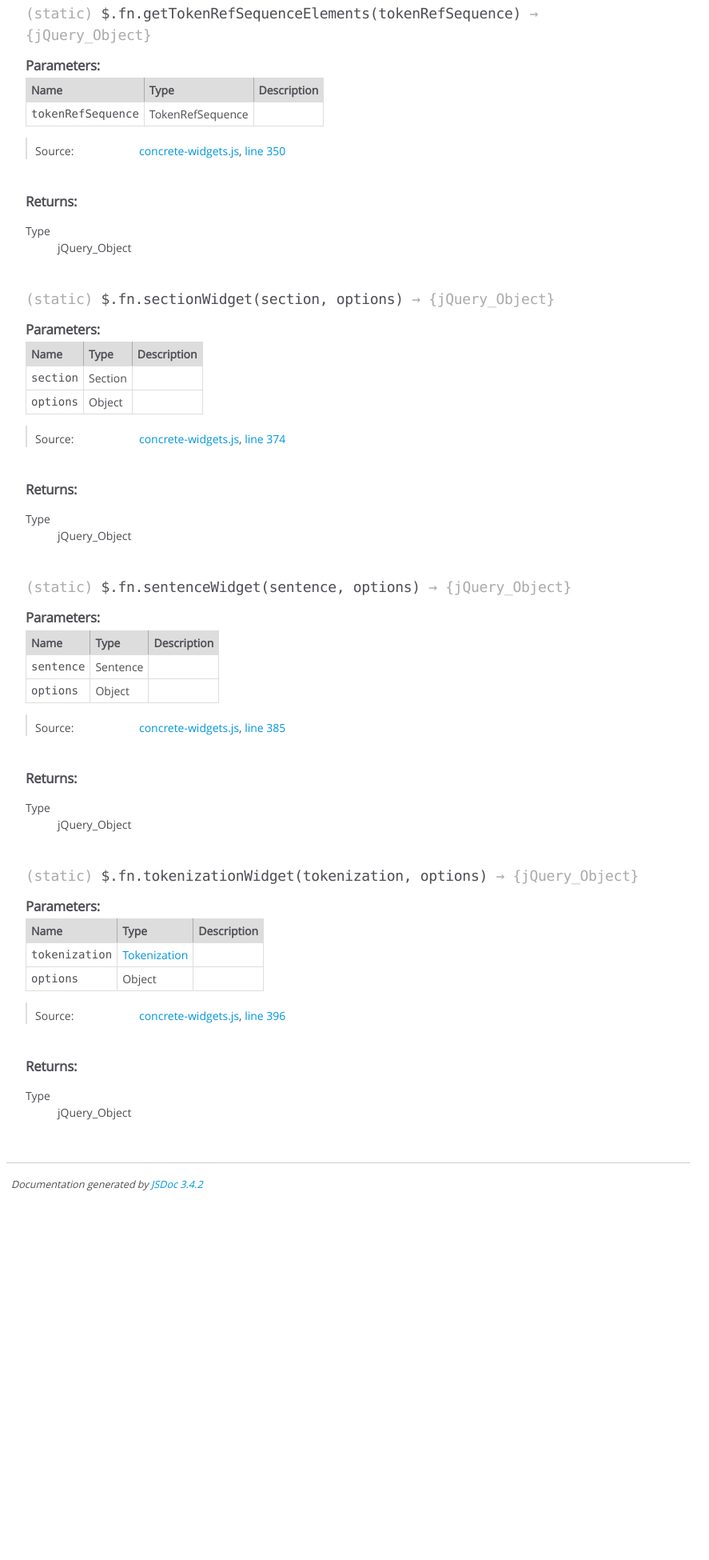
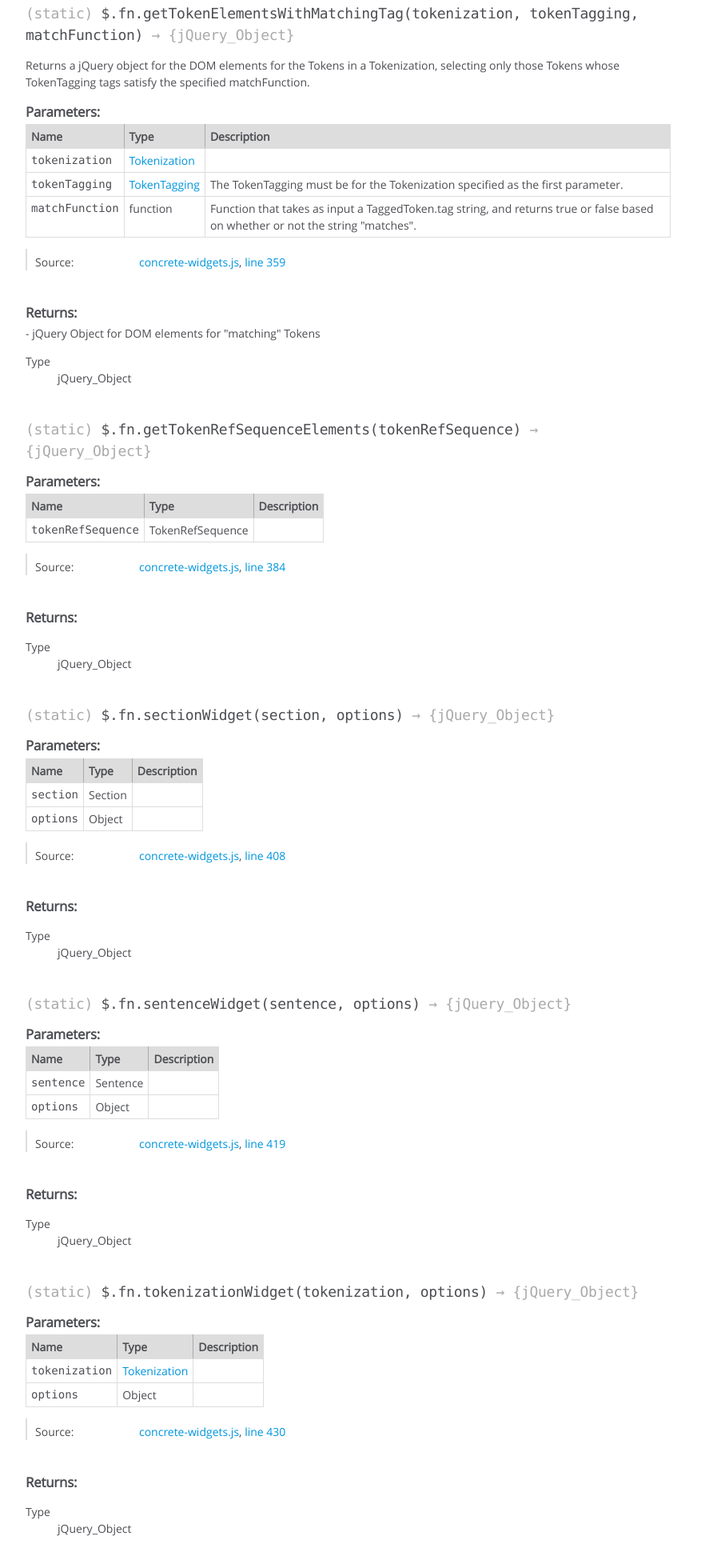
Before and after one commit to hltcoe/concrete-js, a website: page docs/jQuery.fn.html in a window 1280 px wide. Shown: the part 2550-4500 px from the top of the page at 80% size, without its empty margins (0-887 px from the left). Before the commit the page ends 4055 px from the top, so only its background shows below. Drawn offline with Linux system fonts and the light colour scheme.

Commit message:
Regenerated source and documentation

```diff
--- a/docs/jQuery.fn.html
+++ b/docs/jQuery.fn.html
@@ -1039,11 +1039,17 @@ documents the function and classes that are added to jQuery by this plug-in.</di
 
 
 
-    <h4 class="name" id=".$.fn.getTokenRefSequenceElements"><span class="type-signature">(static) </span>$.fn.getTokenRefSequenceElements<span class="signature">(tokenRefSequence)</span><span class="type-signature"> &rarr; {jQuery_Object}</span></h4>
-
-
-
-
+    <h4 class="name" id=".$.fn.getTokenElementsWithMatchingTag"><span class="type-signature">(static) </span>$.fn.getTokenElementsWithMatchingTag<span class="signature">(tokenization, tokenTagging, matchFunction)</span><span class="type-signature"> &rarr; {jQuery_Object}</span></h4>
+
+
+
+
+
+<div class="description">
+    Returns a jQuery object for the DOM elements for the Tokens in a Tokenization,
+selecting only those Tokens whose TokenTagging tags satisfy the specified
+matchFunction.
+</div>
 
 
 
@@ -1078,13 +1084,13 @@ documents the function and classes that are added to jQuery by this plug-in.</di
 
         <tr>
 
-                <td class="name"><code>tokenRefSequence</code></td>
+                <td class="name"><code>tokenization</code></td>
 
 
             <td class="type">
 
 
-<span class="param-type">TokenRefSequence</span>
+<span class="param-type"><a href="Tokenization.html">Tokenization</a></span>
 
 
 
@@ -1098,6 +1104,55 @@ documents the function and classes that are added to jQuery by this plug-in.</di
         </tr>
 
 
+
+        <tr>
+
+                <td class="name"><code>tokenTagging</code></td>
+
+
+            <td class="type">
+
+
+<span class="param-type"><a href="TokenTagging.html">TokenTagging</a></span>
+
+
+
+            </td>
+
+
+
+
+
+            <td class="description last">The TokenTagging must be for the Tokenization
+                                     specified as the first parameter.</td>
+        </tr>
+
+
+
+        <tr>
+
+                <td class="name"><code>matchFunction</code></td>
+
+
+            <td class="type">
+
+
+<span class="param-type">function</span>
+
+
+
+            </td>
+
+
+
+
+
+            <td class="description last">Function that takes as input a TaggedToken.tag string,
+                                  and returns true or false based on whether or not the
+                                  string "matches".</td>
+        </tr>
+
+
     </tbody>
 </table>
 
@@ -1135,7 +1190,7 @@ documents the function and classes that are added to jQuery by this plug-in.</di
 
     <dt class="tag-source">Source:</dt>
     <dd class="tag-source"><ul class="dummy"><li>
-        <a href="concrete-widgets.js.html">concrete-widgets.js</a>, <a href="concrete-widgets.js.html#line350">line 350</a>
+        <a href="concrete-widgets.js.html">concrete-widgets.js</a>, <a href="concrete-widgets.js.html#line359">line 359</a>
     </li></ul></dd>
 
 
@@ -1160,6 +1215,10 @@ documents the function and classes that are added to jQuery by this plug-in.</di
 
 <h5>Returns:</h5>
 
+
+<div class="param-desc">
+    - jQuery Object for DOM elements for "matching" Tokens
+</div>
 
 
 
@@ -1184,7 +1243,7 @@ documents the function and classes that are added to jQuery by this plug-in.</di
 
 
 
-    <h4 class="name" id=".$.fn.sectionWidget"><span class="type-signature">(static) </span>$.fn.sectionWidget<span class="signature">(section, options)</span><span class="type-signature"> &rarr; {jQuery_Object}</span></h4>
+    <h4 class="name" id=".$.fn.getTokenRefSequenceElements"><span class="type-signature">(static) </span>$.fn.getTokenRefSequenceElements<span class="signature">(tokenRefSequence)</span><span class="type-signature"> &rarr; {jQuery_Object}</span></h4>
 
 
 
@@ -1223,13 +1282,13 @@ documents the function and classes that are added to jQuery by this plug-in.</di
 
         <tr>
 
-                <td class="name"><code>section</code></td>
+                <td class="name"><code>tokenRefSequence</code></td>
 
 
             <td class="type">
 
 
-<span class="param-type">Section</span>
+<span class="param-type">TokenRefSequence</span>
 
 
 
@@ -1243,29 +1302,6 @@ documents the function and classes that are added to jQuery by this plug-in.</di
         </tr>
 
 
-
-        <tr>
-
-                <td class="name"><code>options</code></td>
-
-
-            <td class="type">
-
-
-<span class="param-type">Object</span>
-
-
-
-            </td>
-
-
-
-
-
-            <td class="description last"></td>
-        </tr>
-
-
     </tbody>
 </table>
 
@@ -1303,7 +1339,7 @@ documents the function and classes that are added to jQuery by this plug-in.</di
 
     <dt class="tag-source">Source:</dt>
     <dd class="tag-source"><ul class="dummy"><li>
-        <a href="concrete-widgets.js.html">concrete-widgets.js</a>, <a href="concrete-widgets.js.html#line374">line 374</a>
+        <a href="concrete-widgets.js.html">concrete-widgets.js</a>, <a href="concrete-widgets.js.html#line384">line 384</a>
     </li></ul></dd>
 
 
@@ -1352,7 +1388,7 @@ documents the function and classes that are added to jQuery by this plug-in.</di
 
 
 
-    <h4 class="name" id=".$.fn.sentenceWidget"><span class="type-signature">(static) </span>$.fn.sentenceWidget<span class="signature">(sentence, options)</span><span class="type-signature"> &rarr; {jQuery_Object}</span></h4>
+    <h4 class="name" id=".$.fn.sectionWidget"><span class="type-signature">(static) </span>$.fn.sectionWidget<span class="signature">(section, options)</span><span class="type-signature"> &rarr; {jQuery_Object}</span></h4>
 
 
 
@@ -1391,13 +1427,13 @@ documents the function and classes that are added to jQuery by this plug-in.</di
 
         <tr>
 
-                <td class="name"><code>sentence</code></td>
+                <td class="name"><code>section</code></td>
 
 
             <td class="type">
 
 
-<span class="param-type">Sentence</span>
+<span class="param-type">Section</span>
 
 
 
@@ -1471,7 +1507,7 @@ documents the function and classes that are added to jQuery by this plug-in.</di
 
     <dt class="tag-source">Source:</dt>
     <dd class="tag-source"><ul class="dummy"><li>
-        <a href="concrete-widgets.js.html">concrete-widgets.js</a>, <a href="concrete-widgets.js.html#line385">line 385</a>
+        <a href="concrete-widgets.js.html">concrete-widgets.js</a>, <a href="concrete-widgets.js.html#line408">line 408</a>
     </li></ul></dd>
 
 
@@ -1520,7 +1556,7 @@ documents the function and classes that are added to jQuery by this plug-in.</di
 
 
 
-    <h4 class="name" id=".$.fn.tokenizationWidget"><span class="type-signature">(static) </span>$.fn.tokenizationWidget<span class="signature">(tokenization, options)</span><span class="type-signature"> &rarr; {jQuery_Object}</span></h4>
+    <h4 class="name" id=".$.fn.sentenceWidget"><span class="type-signature">(static) </span>$.fn.sentenceWidget<span class="signature">(sentence, options)</span><span class="type-signature"> &rarr; {jQuery_Object}</span></h4>
 
 
 
@@ -1559,13 +1595,13 @@ documents the function and classes that are added to jQuery by this plug-in.</di
 
         <tr>
 
-                <td class="name"><code>tokenization</code></td>
+                <td class="name"><code>sentence</code></td>
 
 
             <td class="type">
 
 
-<span class="param-type"><a href="Tokenization.html">Tokenization</a></span>
+<span class="param-type">Sentence</span>
 
 
 
@@ -1639,7 +1675,7 @@ documents the function and classes that are added to jQuery by this plug-in.</di
 
     <dt class="tag-source">Source:</dt>
     <dd class="tag-source"><ul class="dummy"><li>
-        <a href="concrete-widgets.js.html">concrete-widgets.js</a>, <a href="concrete-widgets.js.html#line396">line 396</a>
+        <a href="concrete-widgets.js.html">concrete-widgets.js</a>, <a href="concrete-widgets.js.html#line419">line 419</a>
     </li></ul></dd>
 
 
@@ -1688,6 +1724,174 @@ documents the function and classes that are added to jQuery by this plug-in.</di
 
 
 
+    <h4 class="name" id=".$.fn.tokenizationWidget"><span class="type-signature">(static) </span>$.fn.tokenizationWidget<span class="signature">(tokenization, options)</span><span class="type-signature"> &rarr; {jQuery_Object}</span></h4>
+
+
+
+
+
+
+
+
+
+
+
+
+
+    <h5>Parameters:</h5>
+
+
+<table class="params">
+    <thead>
+    <tr>
+
+        <th>Name</th>
+
+
+        <th>Type</th>
+
+
+
+
+
+        <th class="last">Description</th>
+    </tr>
+    </thead>
+
+    <tbody>
+
+
+        <tr>
+
+                <td class="name"><code>tokenization</code></td>
+
+
+            <td class="type">
+
+
+<span class="param-type"><a href="Tokenization.html">Tokenization</a></span>
+
+
+
+            </td>
+
+
+
+
+
+            <td class="description last"></td>
+        </tr>
+
+
+
+        <tr>
+
+                <td class="name"><code>options</code></td>
+
+
+            <td class="type">
+
+
+<span class="param-type">Object</span>
+
+
+
+            </td>
+
+
+
+
+
+            <td class="description last"></td>
+        </tr>
+
+
+    </tbody>
+</table>
+
+
+
+
+
+
+<dl class="details">
+
+
+
+
+
+
+
+
+
+
+
+
+
+
+
+
+
+
+
+
+
+
+
+
+
+
+    <dt class="tag-source">Source:</dt>
+    <dd class="tag-source"><ul class="dummy"><li>
+        <a href="concrete-widgets.js.html">concrete-widgets.js</a>, <a href="concrete-widgets.js.html#line430">line 430</a>
+    </li></ul></dd>
+
+
+
+
+
+
+
+</dl>
+
+
+
+
+
+
+
+
+
+
+
+
+
+<h5>Returns:</h5>
+
+
+
+
+<dl>
+    <dt>
+        Type
+    </dt>
+    <dd>
+
+<span class="param-type">jQuery_Object</span>
+
+
+    </dd>
+</dl>
+
+
+
+
+
+
+
+
+
+
 
 </article>
 
```
Also changed, not shown: docs/concrete-widgets.js.html (+34 -0 lines), dist/concrete.js, dist/concrete.min.js.
